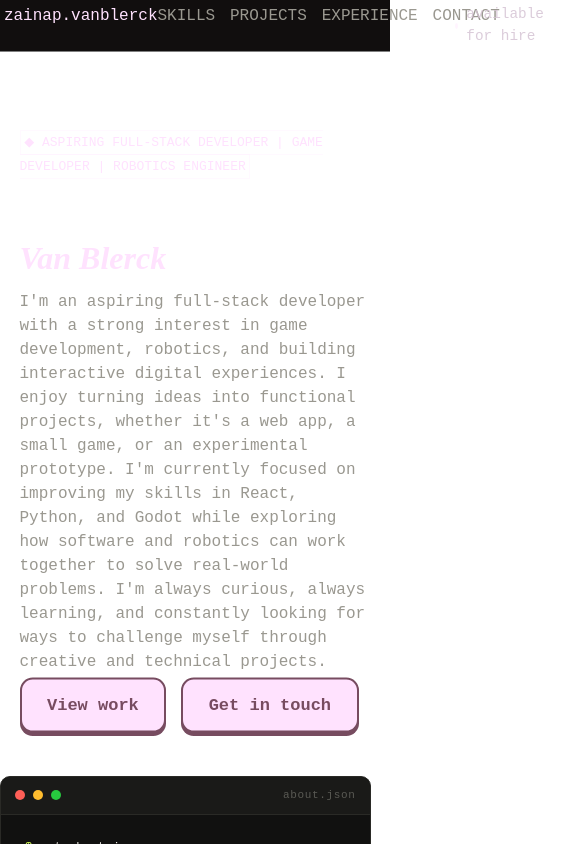
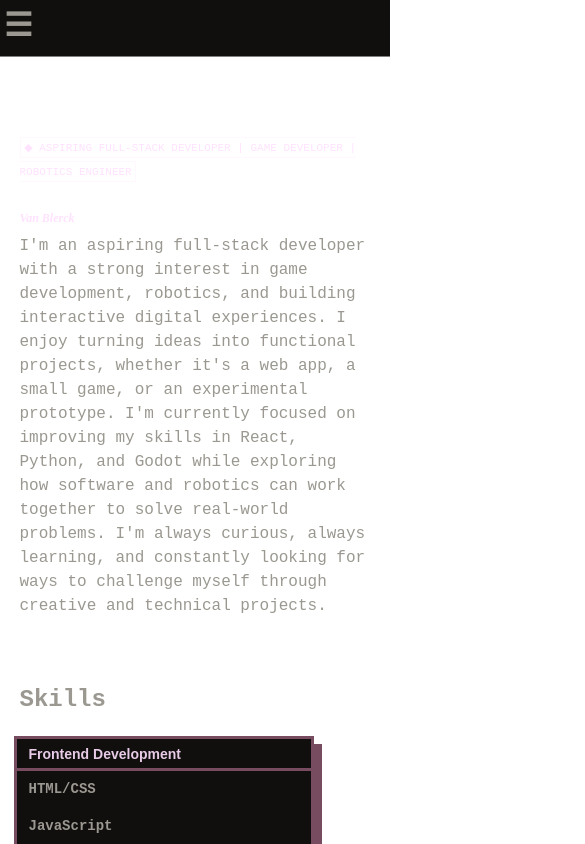
Before and after one commit to Zainap16/my-react-portfolio, a React (Vite) app: page / in a window 390 px wide. Shown: the top 844 px of the page, 585 px wide, since content can reach past the window. Built offline with nearby package versions, Linux system fonts and the light colour scheme.

Commit message:
added burger menu, did some @media queries for small screens still need to fix font and check all links, need to add fade in scroll animations

```diff
--- a/src/web/AboutMe.css
+++ b/src/web/AboutMe.css
@@ -4,6 +4,11 @@
 }
 
 /* HERO/ABOUT ME SECTION */
+
+/* #nav-links {
+  align-items: center;
+} */
+
 .hero {
   display: grid;
   grid-template-columns: 1.5fr 1fr;
@@ -112,13 +117,33 @@ button:active .button_top {
     opacity: 0.3;
   }
 }
-
+/* phone size */
 @media (max-width: 768px) {
   .hero {
     grid-template-columns: 1fr;
   }
 
+  #availability,
+  .about-btn {
+    display: none;
+  }
+
   .hero-desc {
     padding-right: 5%;
   }
+
+  section,
+  .hero-eyebrow span {
+    font-size: 11px;
+  }
+
+  .exp-role,
+  .card_title,
+  .link,
+  .hero-name {
+    font-size: 12px;
+  }
+  .nav-links li a {
+    align-items: center;
+  }
 }
--- a/src/web/Navbar.jsx
+++ b/src/web/Navbar.jsx
@@ -1,15 +1,20 @@
 import "./navbar.css";
-
+import { useState } from "react";
 function Navbar() {
+  const [menuOpen, setMenuOpen] = useState(false);
   return (
     <nav id="nav-bar">
       <a href="#" className="nav-logo">
         zainap.vanblerck
       </a>
-
-      <ul className="nav-links">
+      <button className="burger" onClick={() => setMenuOpen(!menuOpen)}>
+        ☰
+      </button>
+      <ul className={menuOpen ? "nav-links active" : "nav-links"}>
         <li>
-          <a href="#skills">SKILLS</a>
+          <a href="#skills" className="divider-nav">
+            SKILLS
+          </a>
         </li>
         <li>
           <a href="#projects">PROJECTS</a>
--- a/src/web/Terminal.css
+++ b/src/web/Terminal.css
@@ -94,7 +94,7 @@
 
 /* hide terminal completely on mobile */
 @media (max-width: 768px) {
-  .hero-terminal {
+  #terminal-container {
     display: none;
   }
 }
--- a/src/web/contact.jsx
+++ b/src/web/contact.jsx
@@ -20,25 +20,25 @@ function Contact() {
           <ul>
             <li>
               <a href="https://github.com/Zainap16">
-                <IconBrandGithub size={40} stroke={1.5} color="#ffe2fe" />{" "}
+                <IconBrandGithub size={20} stroke={1.5} color="#ffe2fe" />{" "}
                 Github
               </a>
             </li>
             <li>
               <a href="https://www.linkedin.com/in/zainap-van-blerck-928277251/">
-                <IconBrandLinkedin size={40} stroke={1.5} color="#ffe2fe" />
+                <IconBrandLinkedin size={20} stroke={1.5} color="#ffe2fe" />
                 Linkedin
               </a>
             </li>
             <li>
               <a href="mailto:zvanblerck1@gmail.com">
-                <IconMail size={40} stroke={1.5} color="#ffe2fe" /> Send Email :
+                <IconMail size={20} stroke={1.5} color="#ffe2fe" /> Send Email :
                 zvanblerck1@email.com
               </a>
             </li>
             <li>
               <a href="">
-                <IconPhone size={40} stroke={1.5} color="#ffe2fe" /> Call me:
+                <IconPhone size={20} stroke={1.5} color="#ffe2fe" /> Call me:
                 067-255-7493
               </a>
             </li>
--- a/src/web/navbar.css
+++ b/src/web/navbar.css
@@ -1,8 +1,10 @@
 #nav-bar {
   position: sticky;
   top: 0;
-  /* width: 100%; */
   z-index: 1000;
+}
+.burger {
+  display: none;
 }
 .nav-links {
   list-style-type: none;
@@ -18,10 +20,6 @@ nav {
   justify-content: space-between;
   padding: 1%;
 }
-
-/* nav a {
-  padding: 0% 2% 0% 2%;
-} */
 
 nav {
   border-bottom: 1px solid grey;
@@ -46,3 +44,43 @@ nav a {
 .nav-logo {
   color: #ffe2fe;
 }
+
+@media (max-width: 768px) {
+  nav {
+    flex-direction: column;
+    align-items: flex-start;
+  }
+
+  .nav-links.active {
+    display: flex;
+    width: 100%;
+  }
+  .burger {
+    display: block;
+    font-size: 2rem;
+    background: none;
+    border: none;
+    cursor: pointer;
+  }
+  .nav-links {
+    display: none;
+    flex-direction: column;
+    gap: 1rem;
+    align-items: start;
+  }
+
+  .nav-links.active {
+    display: flex;
+  }
+
+  .nav-badge,
+  .nav-logo,
+  #availability {
+    display: none;
+  }
+  .nav-links li:not(:last-child) {
+    width: 100%;
+    border-bottom: 1px solid rgba(255, 226, 254, 0.2);
+    padding-bottom: 0.5rem;
+  }
+}
--- a/src/web/projects.css
+++ b/src/web/projects.css
@@ -2,7 +2,7 @@
   display: flex;
   flex-direction: row;
   flex-wrap: wrap;
-  gap: 30px;
+  gap: 50px;
   font-size: 14px;
 }
 
@@ -19,6 +19,7 @@
   display: flex;
   flex-direction: column;
   transition: 0.4s;
+  margin-bottom: 2%;
   position: relative;
 }
 
```
